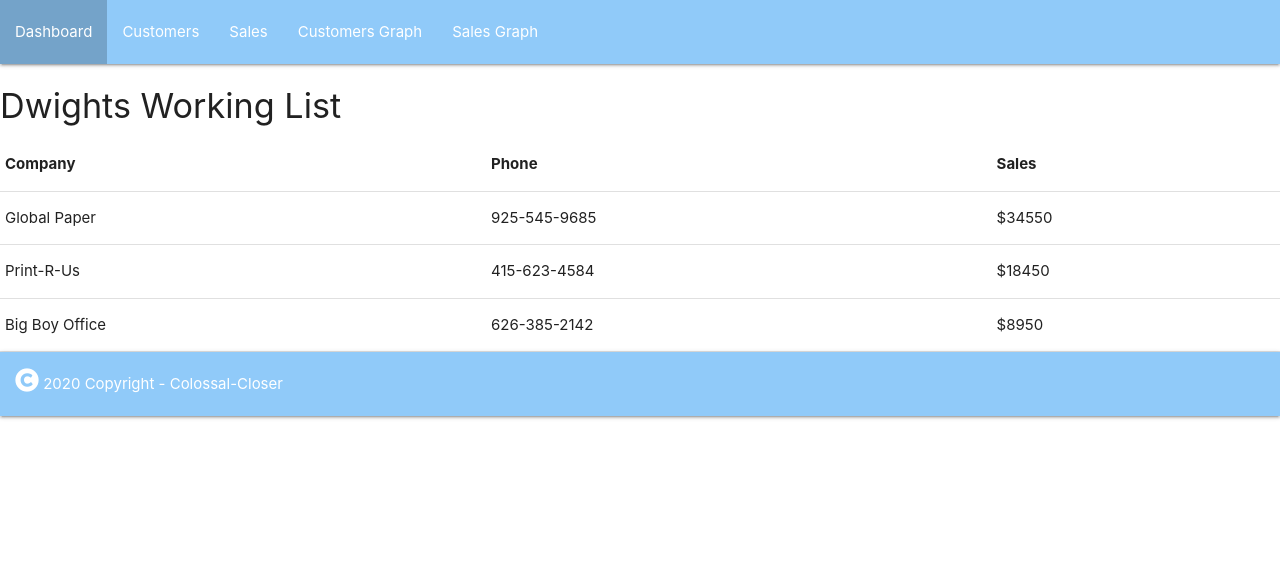
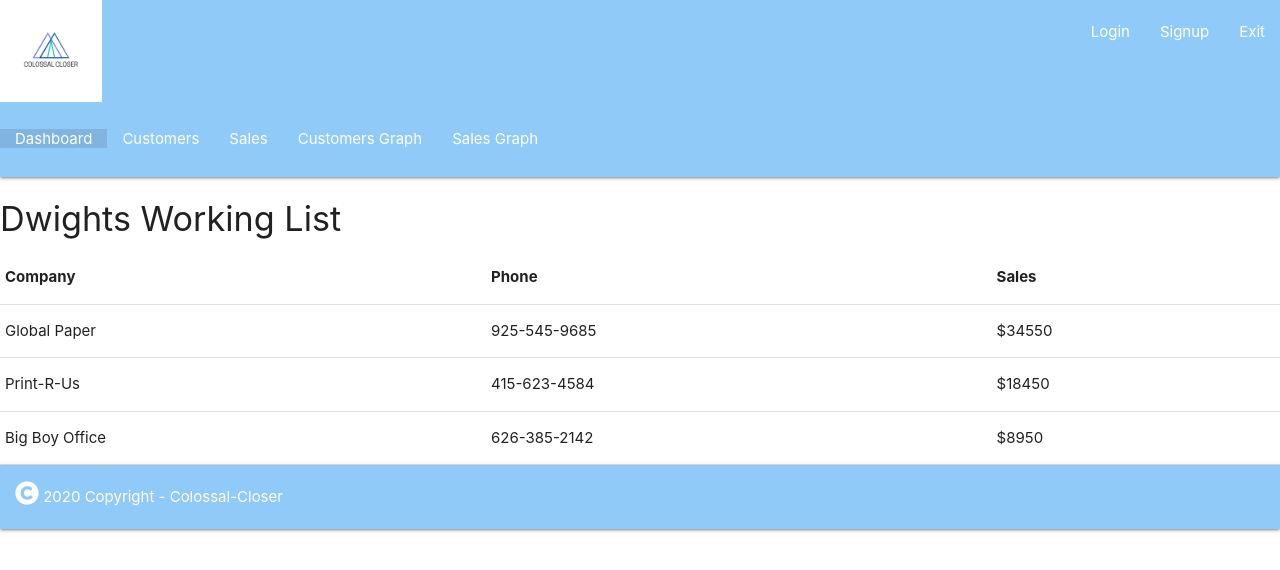
Before and after one commit to nmcanall/colossal-closer, a React (Create React App) app in the folder client/: page / in a window 1280 px wide. Shown: the top 570 px of the page. Built offline with nearby package versions, Linux system fonts and the light colour scheme.

Commit message:
adding a new header layout, adding the logo as a place holder

```diff
--- a/client/src/components/Header/index.js
+++ b/client/src/components/Header/index.js
@@ -1,4 +1,5 @@
 import React from "react";
+import profileImage from "../../assets/colossal-logo.png";
 
 function Header(props) {
 
@@ -9,8 +10,20 @@ function Header(props) {
 
     return (
 
-        <nav className="blue lighten-3">
+        <nav className="nav-extended blue lighten-3">
+            <div class="nav-wrapper">
+                <a href="#" class="brand-logo">CC</a>
+                <img src={profileImage} className="my-2" style={{ maxWidth: "8%", width: "40%" }} alt="Colossal Closer" />
 
+                <a href="#" data-target="mobile-demo" class="sidenav-trigger"><i class="material-icons">menu</i></a>
+                <ul id="nav-mobile" class="right hide-on-med-and-down">
+                    <li><a href="sign.html">Login</a></li>
+                    <li><a href="badges.html">Signup</a></li>
+                    <li><a href="collapsible.html">Exit</a></li>
+                </ul>
+            </div>
+            <div class="nav-content">
+                <ul class="tabs tabs-transparent">
                     <ul className="flex-row">
                         <li className={`mx-2 ${(pageSelected === "dashboard") ? 'active' : ''}`}>
                             <a data-testid="dashboard" href="#dashboard" onClick={() => setPageSelected("dashboard")}>
@@ -37,8 +50,9 @@ function Header(props) {
                                 Sales Graph
                             </a>
                         </li>
-
                     </ul>
+                </ul>
+            </div>
         </nav>
 
     );
```
Also changed, not shown: client/public/colossal-logo.png (added). Lines whose indentation alone changed are shown as unchanged.
